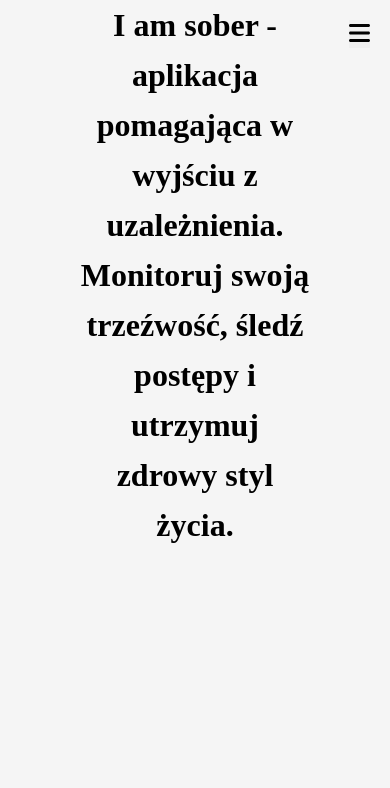
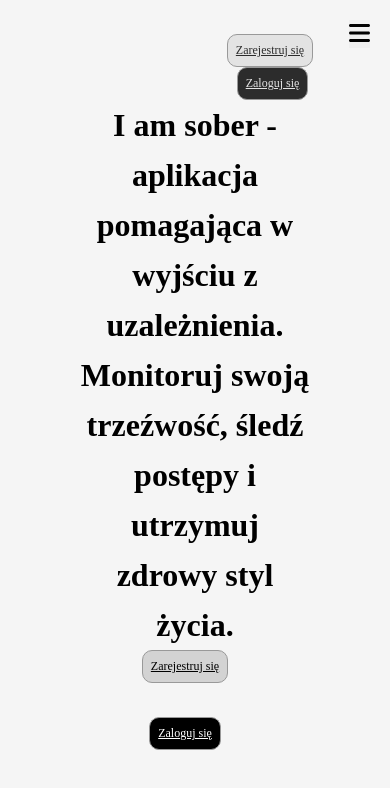
Before and after one commit to RadekPalka/react-i-am-sober, a React (Vite) app: page / in a window 390 px wide. Both pictures are taken after a click on the button "Otwórz menu". Shown: the top 788 px of the page. Built offline with nearby package versions, Linux system fonts and the light colour scheme.

Commit message:
fix: change conditional rendering to media query

```diff
--- a/src/App.tsx
+++ b/src/App.tsx
@@ -14,12 +14,11 @@
 const AppWrapper = styled.div`
 	display: flex;
 	flex-direction: column;
-	min-height: 100vh;
 
+	height: max-content;
 	font-family: 'LXGW WenKai TC', cursive;
 	font-weight: 300;
 	font-style: normal;
-	background-color: #f5f5f5;
 `;
 
 const App: React.FC = () => {
--- a/src/components/HamburgerButton.ts
+++ b/src/components/HamburgerButton.ts
@@ -1,10 +1,14 @@
 import styled from 'styled-components';
 
 export const HamburgerButton = styled.button`
+	display: none;
 	font-size: 1.5rem;
 	color: #000;
 	position: absolute;
 	top: 20px;
 	right: 20px;
 	border: none;
+	@media (max-width: 768px) {
+		display: block;
+	}
 `;
--- a/src/components/Main.tsx
+++ b/src/components/Main.tsx
@@ -13,7 +13,7 @@
 	return (
 		<main>
 			<HeaderContent />
-			{!isMobile && (
+
 			<StyledNav $justifyContent='center'>
 				<StyledUl>
 					<StyledLi $color='black' $background='#d3d3d3'>
@@ -24,7 +24,6 @@
 					</StyledLi>
 				</StyledUl>
 			</StyledNav>
-			)}
 		</main>
 	);
 };
--- a/src/components/StyledNav.ts
+++ b/src/components/StyledNav.ts
@@ -1,10 +1,14 @@
 import styled from 'styled-components';
 type StyledNavProps = {
 	$justifyContent: 'end' | 'center';
+	$isVisible?: boolean;
 };
 export const StyledNav = styled.nav<StyledNavProps>`
-	display: flex;
+	display: ${(props) => (props.$isVisible === false ? 'none' : 'flex')};
 	justify-content: ${(props) => props.$justifyContent};
 	right: 0;
 	height: 100px;
+	@media (min-width: 769px) {
+		display: flex;
+	}
 `;
--- a/src/index.css
+++ b/src/index.css
@@ -2,3 +2,6 @@
 	padding: 0;
 	margin: 0;
 }
+body {
+	background-color: #f5f5f5;
+}
--- a/src/pages/Dashboard.tsx
+++ b/src/pages/Dashboard.tsx
@@ -37,21 +37,8 @@
 	const [isButtonDisabled, setIsButtonDisabled] = useState(false);
 	const pageSize = 10;
 	const navigate = useNavigate();
-	const [isMobile, setIsMobile] = useState(window.innerWidth < 768);
+
 	const [isMenuOpen, setIsMenuOpen] = useState(false);
-
-	useEffect(() => {
-		const handleResize = () => {
-			setIsMobile(window.innerWidth < 768);
-		};
-
-		window.addEventListener('resize', handleResize);
-		return () => window.removeEventListener('resize', handleResize);
-	}, []);
-
-	useEffect(() => {
-		setIsMenuOpen(false);
-	}, [isMobile]);
 
 	useEffect(() => {
 		document.title = 'Panel użytkownika';
@@ -116,24 +103,21 @@
 	}
 	return (
 		<>
-			{isMobile && (
 			<HamburgerButton
 				onClick={() => setIsMenuOpen(!isMenuOpen)}
 				aria-label={isMenuOpen ? 'Zamknij menu' : 'Otwórz menu'}
 			>
 				<FontAwesomeIcon icon={faBars} aria-hidden='true' />
 			</HamburgerButton>
-			)}
 
-			{!isMobile && (
-				<StyledNav $justifyContent='end'>
+			<StyledNav $justifyContent='end' $isVisible={isMenuOpen}>
 				<StyledUl $justifyContent='end'>
 					<StyledLi $color='#2c2c2c' $background='transparent' $border='none'>
 						<LogoutButton />
 					</StyledLi>
 				</StyledUl>
 			</StyledNav>
-			)}
+
 			<HeadingContainer>
 				<StyledH1>Witaj {userData.username}</StyledH1>
 
@@ -150,7 +134,7 @@
 					<NoAddictionsMessage />
 				)}
 
-				<StyledNav $justifyContent='center'>
+				<StyledNav $justifyContent='center' $isVisible={isMenuOpen}>
 					<StyledUl $justifyContent='center'>
 						<StyledLi $color='#e3e3e3' $background='#2c2c2c'>
 							<StyledLink to='/create-addiction'>
--- a/src/pages/MainPage.tsx
+++ b/src/pages/MainPage.tsx
@@ -35,31 +35,23 @@
 	return (
 		<>
 			<header>
-				{isMobile && (
 				<HamburgerButton
 					onClick={() => setIsMenuOpen(!isMenuOpen)}
 					aria-label={isMenuOpen ? 'Zamknij menu' : 'Otwórz menu'}
 				>
 					<FontAwesomeIcon icon={faBars} aria-hidden='true' />
 				</HamburgerButton>
-				)}
 
-				{!isMobile && (
-					<StyledNav $justifyContent='end'>
+				<StyledNav $justifyContent='end' $isVisible={isMenuOpen}>
 					<StyledUl $justifyContent='end'>
 						<StyledLi $color='#2c2c2c' $background='#e3e3e3'>
 							<StyledLink to='/registration-page'>Zarejestruj się</StyledLink>
 						</StyledLi>
-							<StyledLi
-								$color='#e3e3e3'
-								$background='#2c2c2c'
-								$marginLeft='5px'
-							>
+						<StyledLi $color='#e3e3e3' $background='#2c2c2c' $marginLeft='5px'>
 							<StyledLink to='/login-page'>Zaloguj się</StyledLink>
 						</StyledLi>
 					</StyledUl>
 				</StyledNav>
-				)}
 			</header>
 			<Main isMobile={isMobile} />
 		</>
```
Lines whose indentation alone changed are shown as unchanged.
